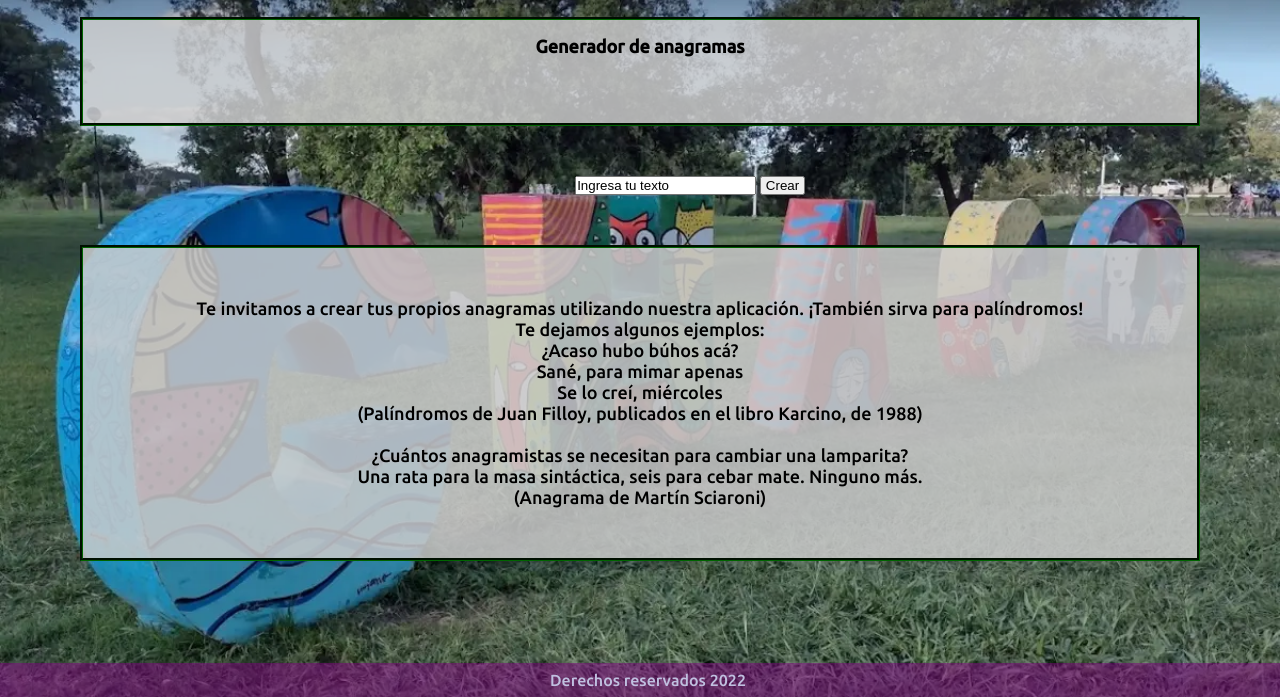
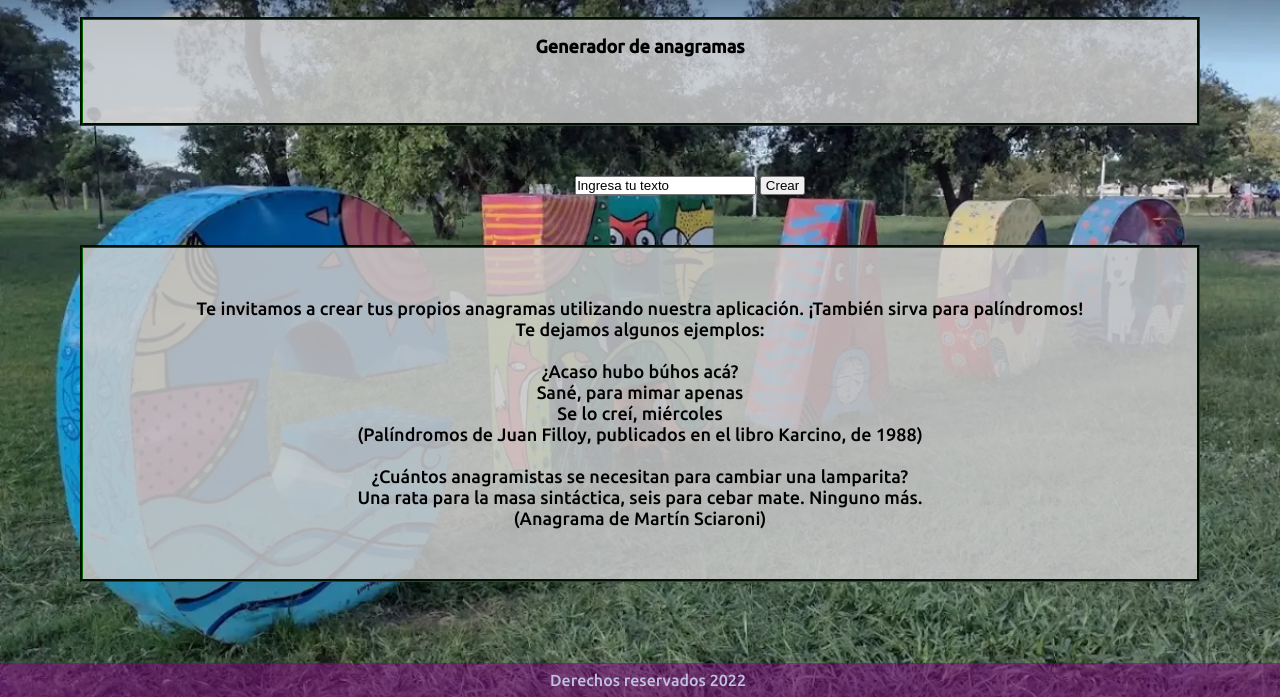
Before and after one commit to ezequieltelekino/CH_HTML, a website: page pages/generador.html in a window 1280 px wide. Shown: the part 103-800 px from the top of the page. Drawn offline with Linux system fonts and the light colour scheme.

Commit message:
acomodo formato

```diff
--- a/pages/generador.html
+++ b/pages/generador.html
@@ -41,8 +41,7 @@
             <p>
                 Te invitamos a crear tus propios anagramas utilizando nuestra aplicación. ¡También sirva para palíndromos!
                 <br>
-                Te dejamos algunos ejemplos:
-                <br>
+                Te dejamos algunos ejemplos: <br><br>
             </p>
             <p>
                 ¿Acaso hubo búhos acá? <br>
```
